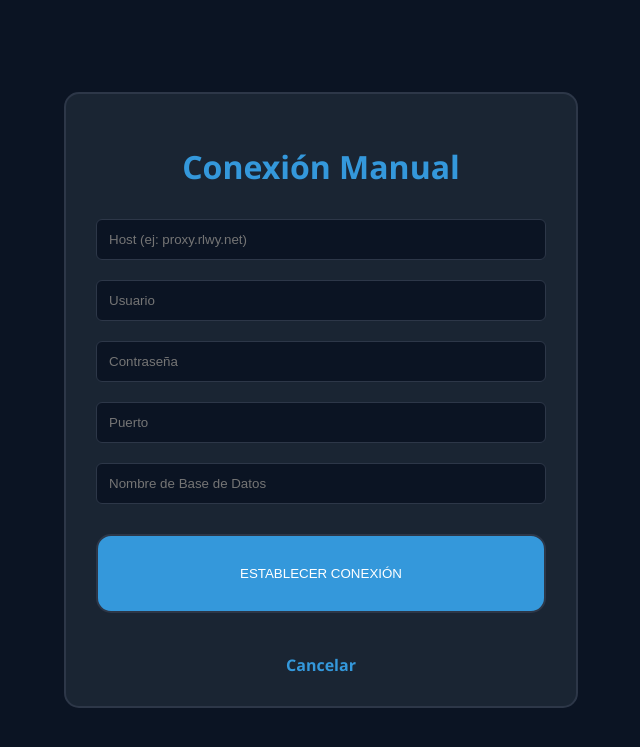
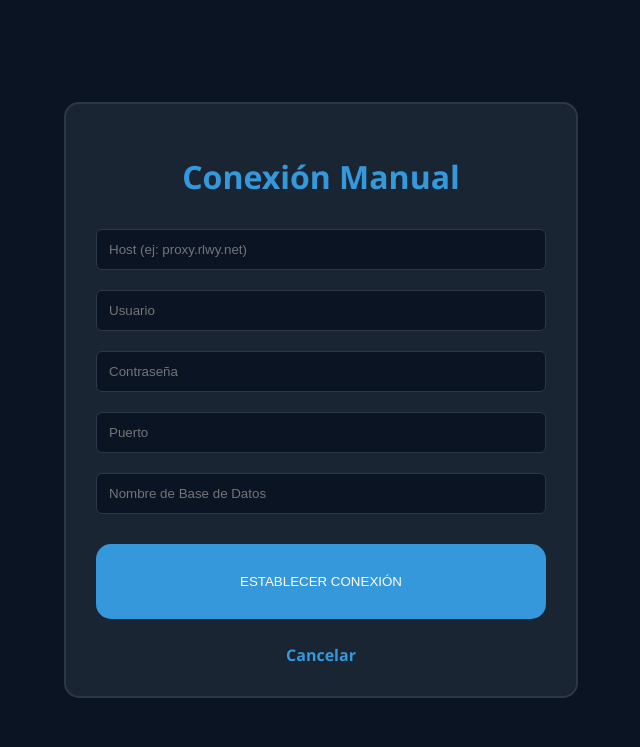
Before and after one commit to VictorPlatero/sistema-replicacion-dop, a Flask app: page /formulario_externo in a window 1280 px wide. Shown: the top 747 px of the page, without its empty margins (319-959 px from the left). Run offline with Flask 3, Linux system fonts and the light colour scheme.

Commit message:
Update configurar_externo.html

```diff
--- a/templates/configurar_externo.html
+++ b/templates/configurar_externo.html
@@ -1,4 +1,7 @@
-<link rel="stylesheet" href="{{ url_for('static', filename='style.css') }}">
+<!DOCTYPE html>
+<html>
+<head><link rel="stylesheet" href="{{ url_for('static', filename='style.css') }}"></head>
+<body>
     <div class="container">
         <div class="card" style="width: 450px; margin: auto;">
             <h1 style="color: #3498db;">Conexión Manual</h1>
@@ -11,10 +14,12 @@
                 <input type="number" name="port" placeholder="Puerto" required>
                 <input type="text" name="database" placeholder="Nombre de Base de Datos" required>
 
-            <button type="submit" class="card" style="width: 100%; background: #3498db; margin-top: 20px;">
-                {% if origen_pendiente %} CONECTAR Y REPLICAR {% else %} ESTABLECER CONEXIÓN {% endif %}
+                <button type="submit" class="card" style="width: 100%; background: #3498db; margin-top: 20px; border: none;">
+                    {% if origen_pendiente and origen_pendiente != 'None' %} CONECTAR Y REPLICAR {% else %} ESTABLECER CONEXIÓN {% endif %}
                 </button>
             </form>
             <a href="/" class="btn-back">Cancelar</a>
         </div>
     </div>
+</body>
+</html>
```
Lines whose indentation alone changed are shown as unchanged.
